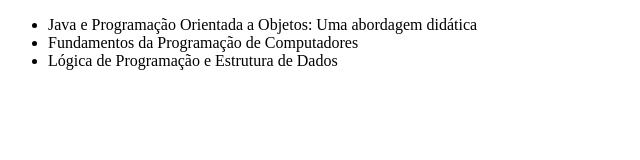
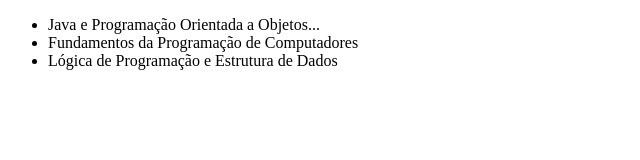
Before and after one commit to RosangelaAraujo/teste, a plain HTML site: page index.html in a window 1280 px wide. Shown: the whole page, without its empty margins (0-640 px from the left). Drawn offline with Linux system fonts and the light colour scheme.

Commit message:
Alterando o nome do primeiro livro

```diff
--- a/index.html
+++ b/index.html
@@ -8,7 +8,7 @@
     </head>
     <body>
         <ul>
-            <li>Java e Programação Orientada a Objetos: Uma abordagem didática</li>
+            <li>Java e Programação Orientada a Objetos...</li>
             <li>Fundamentos da Programação de Computadores</li>
             <li>Lógica de Programação e Estrutura de Dados</li>
         </ul>
```
